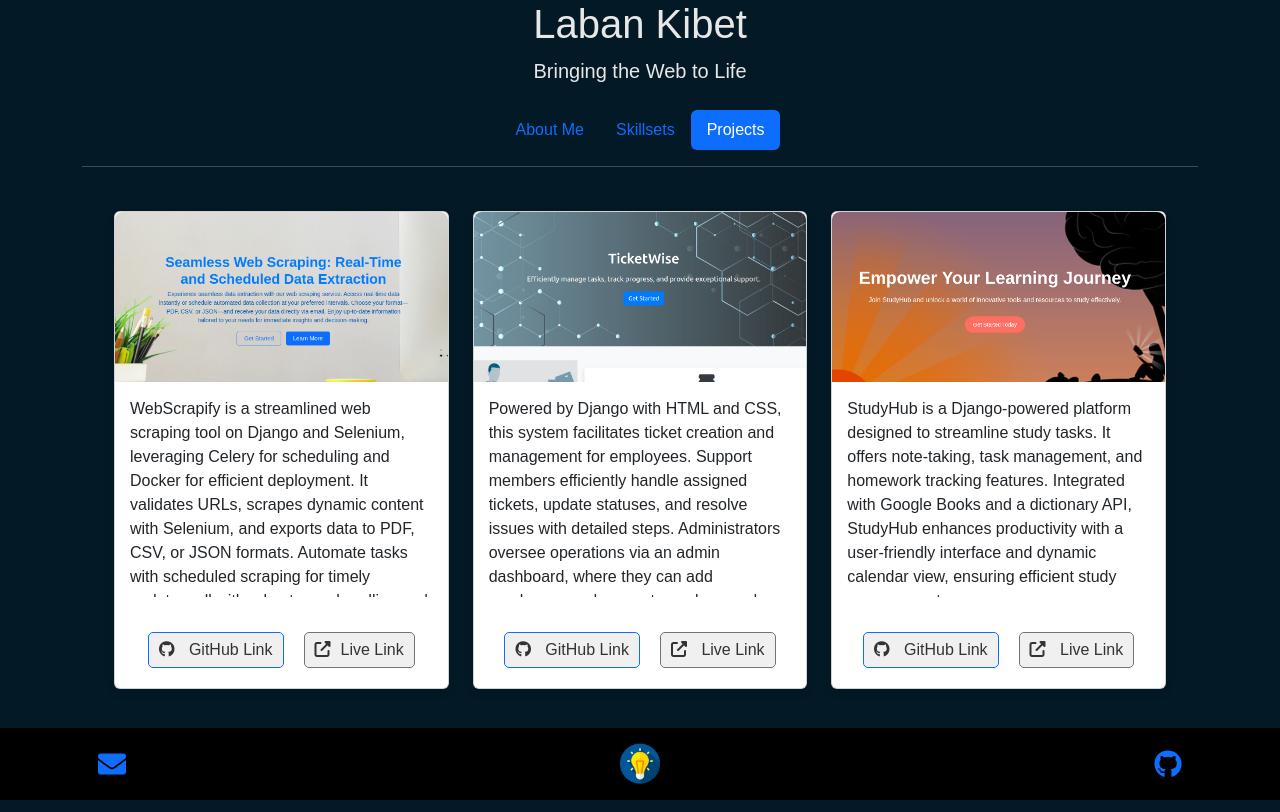
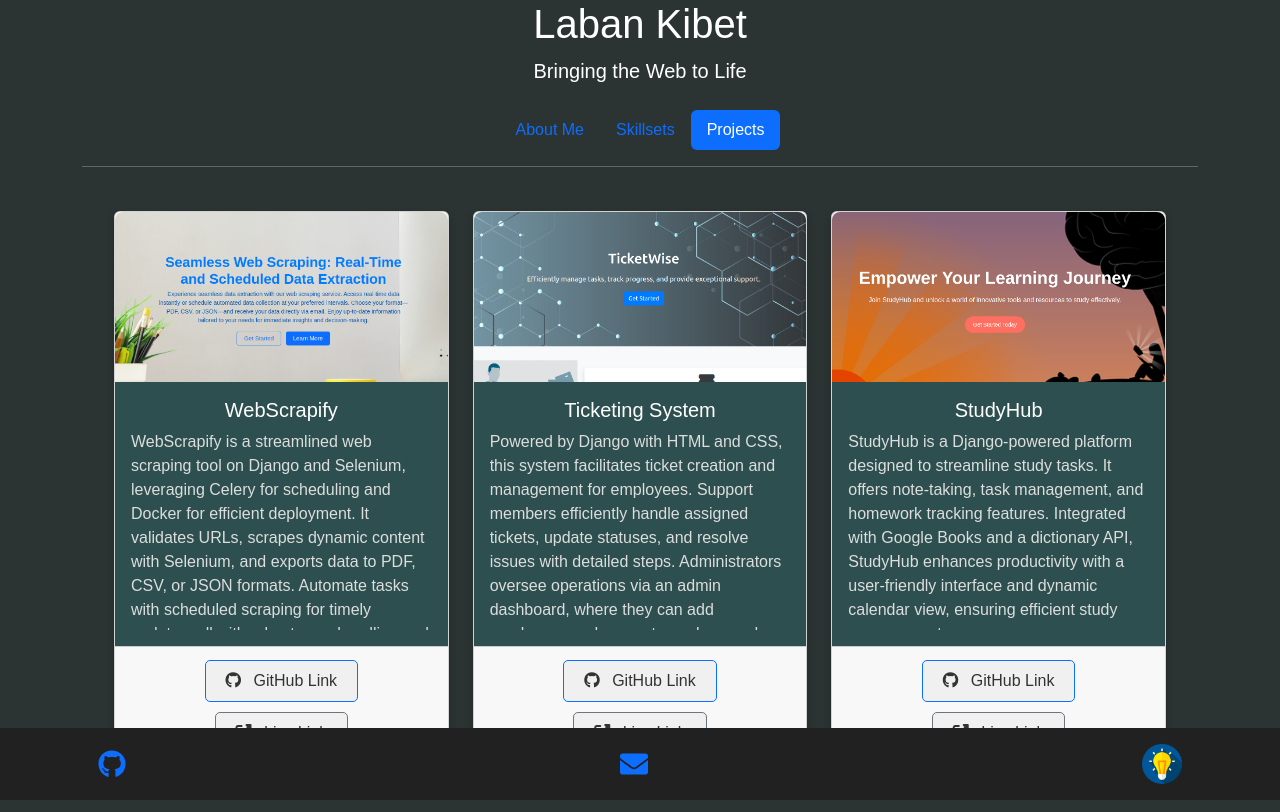
Before and after one commit to Laban254/my-portfolio, a React (Create React App) app: page / in a window 1280 px wide. Both pictures are taken after a click on the button "Projects". Built offline with nearby package versions, Linux system fonts and the light colour scheme.

Commit message:
update on color

```diff
--- a/src/App.css
+++ b/src/App.css
@@ -1,24 +1,7 @@
 /* App.css */
 @import '~bootstrap/dist/css/bootstrap.min.css';
 
-:root {
-  --background-light: #f0f0f0;
-  --text-dark: #333333;
-  --accent-color-light: #007bff;
-
-  --background-dark: #031926;
-  --text-light: #ffffff;
-  --accent-color-dark: #4e6bff;
-}
-
-body {
-  font-family: 'Raleway', sans-serif;
-  background-color: var(--background-light);
-  color: var(--text-dark);
-  transition: background-color 0.3s ease, color 0.3s ease;
-}
-
-
+/* Ensure Bootstrap styles are imported first */
 
 .light-bulb {
   width: 40px;
@@ -32,37 +15,32 @@
     transform: translateY(0);
   }
   100% {
-    transform: translateY(-5px); /* Adjust distance */
+    transform: translateY(-1px); /* Adjust distance */
   }
 }
 
-
-/* skills */
+/* Skills */
 .text-white {
   color: white;
 }
 
-
-/* Projects.css */
-
+/* Projects */
 .wrapper {
   display: flex;
   justify-content: center;
   align-items: center;
-  height: 100%;
   padding: 20px;
 }
 
-.container-fostrap {
+.container {
   width: 100%;
   max-width: 1200px;
 }
 
 .card {
-  width: 100%;
-  background-color: #fff;
+
   border-radius: 8px;
-  box-shadow: 0 4px 8px rgba(0, 0, 0, 0.1);
+  box-shadow: 0 4px 8px rgba(0, 0, 0, 0.2);
   overflow: hidden;
   transition: box-shadow 0.3s ease;
   display: flex;
@@ -70,8 +48,9 @@
   height: 100%; /* Ensures cards stretch to full height */
 }
 
+
 .card:hover {
-  box-shadow: 0 8px 16px rgba(0, 0, 0, 0.2);
+  box-shadow: 0 8px 16px rgba(0, 0, 0, 0.4); /* Adjust shadow on hover */
 }
 
 .img-card {
@@ -88,47 +67,57 @@
   transition: all 0.25s ease;
 }
 
-.card-content {
-  flex: 1; /* Allows the content to grow and fill remaining space */
+.card-body {
+  flex: 1;
   padding: 15px;
-  overflow: hidden; /* Ensures long paragraphs are clipped */
+  overflow: hidden;
+  background-color: #2E4F4F;
 }
 
-.card-content p {
-  margin-bottom: 0; /* Remove default margin to prevent extra space */
-  overflow-y: auto; /* Enable vertical scrollbar for long paragraphs */
-  max-height: 200px; /* Adjust as needed; controls paragraph overflow */
+.card-body h5 {
+  color: #FFFFFF;
 }
 
-.card-read-more {
+.card-body p {
+  margin-bottom: 0;
+  overflow-y: auto;
+  max-height: 200px;
+  color: #ddd;
+}
+
+.card-footer {
+  background-color: #2E4F4F;
   text-align: center;
   padding: 20px;
+
+
 }
 
-.card-read-more a {
+.card-footer a {
   display: inline-block;
-  margin: 0 10px;
-  padding: 5px 10px;
+  margin: 5px;
+  padding: 8px 20px;
   text-decoration: none;
-  color: #333;
-  background-color: #f0f0f0;
+  color: #333; /* Text color */
+  background-color: #f0f0f0; /* Button background color */
   border-radius: 5px;
   transition: background-color 0.3s ease;
 }
 
-.card-read-more a:hover {
-  background-color: #e0e0e0;
+.card-footer a:hover {
+  background-color: #e0e0e0; /* Button hover background color */
 }
 
-.card-read-more a i {
-  margin-right: 10px;
+.card-footer a i {
+  margin-right: 8px;
 }
 
-.btn-icon {
+
+.footer {
+  padding: 1rem;
   display: flex;
+  justify-content: space-between;
   align-items: center;
+  background-color: #212121; /* Light mode background color */
+  color: #333; /* Light mode text color */
 }
-
-.btn-icon i {
-  margin-right: 8px;
-}
--- a/src/components/Footer.js
+++ b/src/components/Footer.js
@@ -8,23 +8,10 @@
   const handleBulbClick = () => {
     toggleDarkMode(!darkMode); // Toggle dark mode state
   };
-
+  <hr></hr>
   return (
-    <footer className={`footer fixed-bottom py-3 ${darkMode ? 'bg-black text-light' : 'bg-black text-dark'}`}>
+    <footer className={`footer fixed-bottom py-3 `}>
       <div className="container d-flex justify-content-between align-items-center">
-        {/* Email icon */}
-        <a href="mailto:labanrotich6544@gmail.com" className="text-decoration-none mx-3">
-          <FaEnvelope size={28} />
-        </a>
-
-        {/* Animated light bulb */}
-        <img
-          src={LightBulb}
-          alt="Light Bulb"
-          className="light-bulb mx-3"
-          onClick={handleBulbClick}
-          style={{ cursor: 'pointer' }} // Ensure cursor changes to pointer on hover
-        />
 
         {/* GitHub icon */}
         <a
@@ -35,6 +22,23 @@
         >
           <FaGithub size={28} />
         </a>
+
+         {/* Email icon */}
+         <a href="mailto:labanrotich6544@gmail.com" className="text-decoration-none mx-3">
+          <FaEnvelope size={28} />
+        </a>
+
+
+        {/* Animated light bulb */}
+        <img
+          src={LightBulb}
+          alt="Light Bulb"
+          className="light-bulb mx-3"
+          onClick={handleBulbClick}
+          style={{ cursor: 'pointer' }}
+        />
+
+
       </div>
     </footer>
   );
--- a/src/components/Projects.js
+++ b/src/components/Projects.js
@@ -1,79 +1,83 @@
 import React from 'react';
 import 'bootstrap/dist/css/bootstrap.min.css';
-import Webscrapify from '../assets/webscrapify.png'; // Assuming this path is correct
-import Ticketing from "../assets/ticketing.png"
-import Studyhub from "../assets/studyapp.png"
+import Webscrapify from '../assets/webscrapify.png';
+import Ticketing from "../assets/ticketing.png";
+import Studyhub from "../assets/studyapp.png";
 
 const Projects = () => {
   return (
     <section className="wrapper mb-50px">
-      <div className="container-fostrap">
-        <div className="content">
       <div className="container">
         <div className="row">
-              <div className="col-xs-12 col-sm-6 col-md-4">
-                <div className="card">
+          {/* WebScrapify Card */}
+          <div className="col-md-4 mb-4">
+            <div className="card h-100">
               <a className="img-card" href="https://github.com/Laban254/WebScrapify">
-                    <img src={Webscrapify} alt="WebScrapify" />
+                <img src={Webscrapify} className="card-img-top" alt="WebScrapify" />
               </a>
-                  <div className="card-content">
-                    <p>
+              <div className="card-body">
+                <h5 className="card-title text-center ">WebScrapify</h5>
+                <p className="card-text">
                   WebScrapify is a streamlined web scraping tool on Django and Selenium, leveraging Celery for scheduling and Docker for efficient deployment. It validates URLs, scrapes dynamic content with Selenium, and exports data to PDF, CSV, or JSON formats. Automate tasks with scheduled scraping for timely updates, all with robust error handling and secure operations.
                 </p>
               </div>
-                  <div className="card-read-more">
-                    <a href="https://github.com/Laban254/WebScrapify" className="btn btn-primary btn-block">
-                    <i class="fab fa-github"></i>  GitHub Link
+              <div className="card-footer">
+                <a href="https://github.com/Laban254/WebScrapify" className="btn btn-primary shine-on-hover">
+                  <i className="fab fa-github"></i> GitHub Link
                 </a>
-                    <a href="https://webscrapifyy-1c0f0424e97d.herokuapp.com/" className="btn btn-secondary btn-block">
-                    <i class="fas fa-external-link-alt"></i>Live Link
+                <a href="https://webscrapifyy-1c0f0424e97d.herokuapp.com/" className="btn btn-secondary shine-on-hover">
+                  <i className="fas fa-external-link-alt"></i> Live Link
                 </a>
               </div>
             </div>
           </div>
-              <div className="col-xs-12 col-sm-6 col-md-4">
-                <div className="card">
+
+          {/* Ticketing System Card */}
+          <div className="col-md-4 mb-4">
+            <div className="card h-100">
               <a className="img-card" href="https://github.com/Laban254/TicketingSystem">
-                    <img src={Ticketing} alt="ticketingSystem" />
+                <img src={Ticketing} className="card-img-top" alt="TicketingSystem" />
               </a>
-                  <div className="card-content">
-                    <p>
+              <div className="card-body">
+                <h5 className="card-title text-center ">Ticketing System</h5>
+                <p className="card-text">
                   Powered by Django with HTML and CSS, this system facilitates ticket creation and management for employees. Support members efficiently handle assigned tickets, update statuses, and resolve issues with detailed steps. Administrators oversee operations via an admin dashboard, where they can add employees and support members and manage their login details. Docker ensures seamless deployment and scalability, optimizing customer support processes.
                 </p>
               </div>
-                  <div className="card-read-more">
-                    <a href="https://github.com/Laban254/TicketingSystem" className="btn btn-primary btn-block">
-                    <i class="fab fa-github"></i>  GitHub Link
+              <div className="card-footer">
+                <a href="https://github.com/Laban254/TicketingSystem" className="btn btn-primary shine-on-hover">
+                  <i className="fab fa-github"></i> GitHub Link
                 </a>
-                    <a href="https://ticketingsystem-p5ew.onrender.com/" className="btn btn-secondary btn-block">
-                    <i class="fas fa-external-link-alt"></i> Live Link
+                <a href="https://ticketingsystem-hp75.onrender.com/" className="btn btn-secondary shine-on-hover">
+                  <i className="fas fa-external-link-alt"></i> Live Link
                 </a>
               </div>
             </div>
           </div>
-              <div className="col-xs-12 col-sm-6 col-md-4">
-                <div className="card">
+
+          {/* StudyHub Card */}
+          <div className="col-md-4 mb-4">
+            <div className="card h-100">
               <a className="img-card" href="https://github.com/Laban254/StudyHub">
-                    <img src={Studyhub} alt="StudyHub" />
+                <img src={Studyhub} className="card-img-top" alt="StudyHub" />
               </a>
-                  <div className="card-content">
-                    <p>
+              <div className="card-body">
+                <h5 className="card-title text-center ">StudyHub</h5>
+                <p className="card-text">
                   StudyHub is a Django-powered platform designed to streamline study tasks. It offers note-taking, task management, and homework tracking features. Integrated with Google Books and a dictionary API, StudyHub enhances productivity with a user-friendly interface and dynamic calendar view, ensuring efficient study management.
                 </p>
               </div>
-                  <div className="card-read-more">
-                    <a href="https://github.com/Laban254/StudyHub" className="btn btn-primary btn-block">
-                    <i class="fab fa-github"></i> GitHub Link
+              <div className="card-footer">
+                <a href="https://github.com/Laban254/StudyHub" className="btn btn-primary shine-on-hover">
+                  <i className="fab fa-github"></i> GitHub Link
                 </a>
-                    <a href="https://studyhub-irj2.onrender.com/" className="btn btn-secondary btn-block">
-                    <i class="fas fa-external-link-alt"></i> Live Link
+                <a href="https://studyhub-8yqw.onrender.com/" className="btn btn-secondary shine-on-hover">
+                  <i className="fas fa-external-link-alt"></i> Live Link
                 </a>
               </div>
             </div>
           </div>
-              {/* Add more col-xs-12 col-sm-6 col-md-4 blocks for additional projects */}
-            </div>
-          </div>
+
         </div>
       </div>
     </section>
--- a/src/index.css
+++ b/src/index.css
@@ -1,48 +1,39 @@
-body {
-  margin: 0;
-  font-family: -apple-system, BlinkMacSystemFont, 'Segoe UI', 'Roboto', 'Oxygen',
-    'Ubuntu', 'Cantarell', 'Fira Sans', 'Droid Sans', 'Helvetica Neue',
-    sans-serif;
-  -webkit-font-smoothing: antialiased;
-  -moz-osx-font-smoothing: grayscale;
-  background-color: #031926; /* Default background color */
-  color: #e7e7e7; /* Default text color */
-}
+/* index.css */
+
 
 body.dark-mode {
-  background-color: #000000; /* Dark mode background color */
+  background-color: #040D12; /* Dark mode background color */
   color: #ffffff; /* Dark mode text color */
 }
-
 
 code {
   font-family: source-code-pro, Menlo, Monaco, Consolas, 'Courier New',
     monospace;
 }
 
-*{
+* {
   margin: 0;
   padding: 0;
   scroll-behavior: smooth;
 }
 
-#root{
+#root {
   min-height: 100vh;
   position: relative;
   overflow-x: hidden;
   -webkit-tap-highlight-color: transparent;
 }
 
-.loader{
+.loader {
   height: 100vh;
   display: flex;
   justify-content: center;
   align-items: center;
 }
 
-body{
+body {
   font-family: 'Raleway', sans-serif;
-  background-color: #031926;
-  color: #E7E7E7;
+  background-color: #2C3333; /* Adjusted background color */
+  color: #ffffff; /* Adjusted text color */
   min-height: 100vh;
 }
```
Lines whose indentation alone changed are shown as unchanged.
